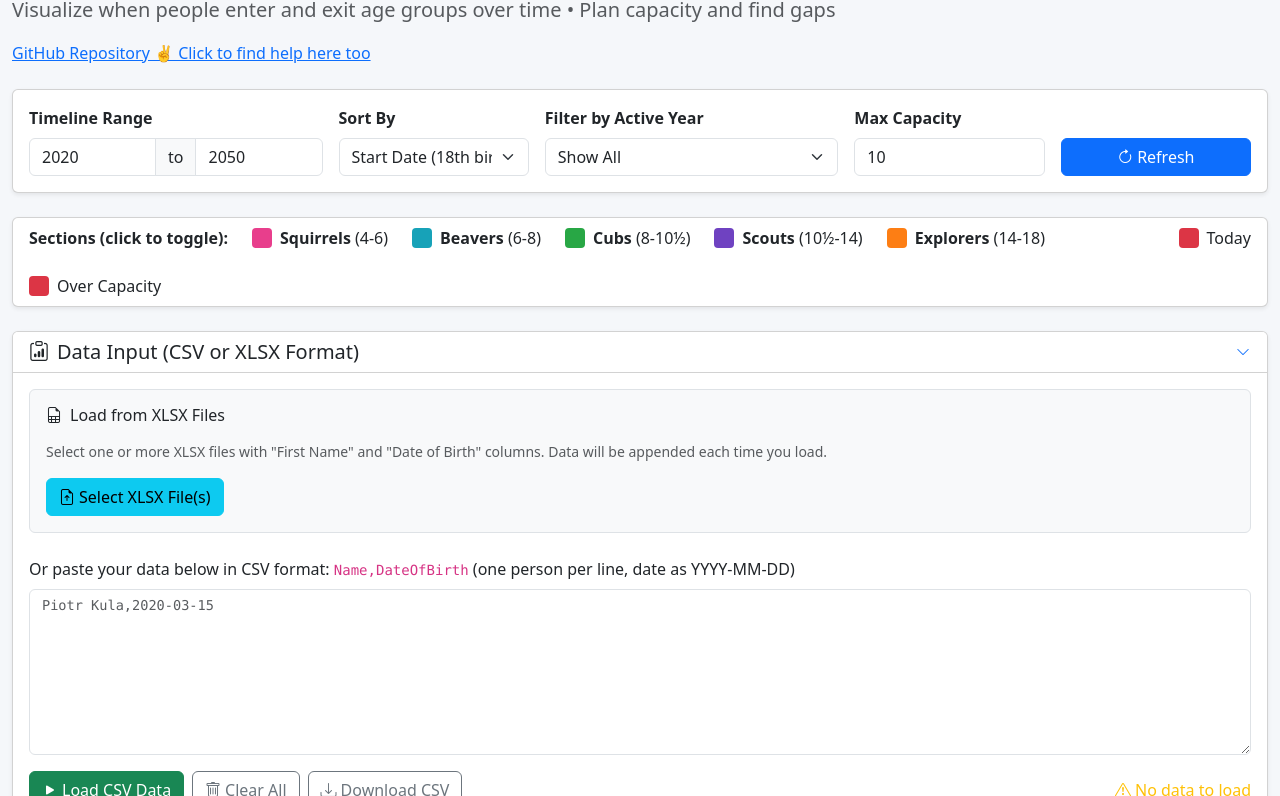
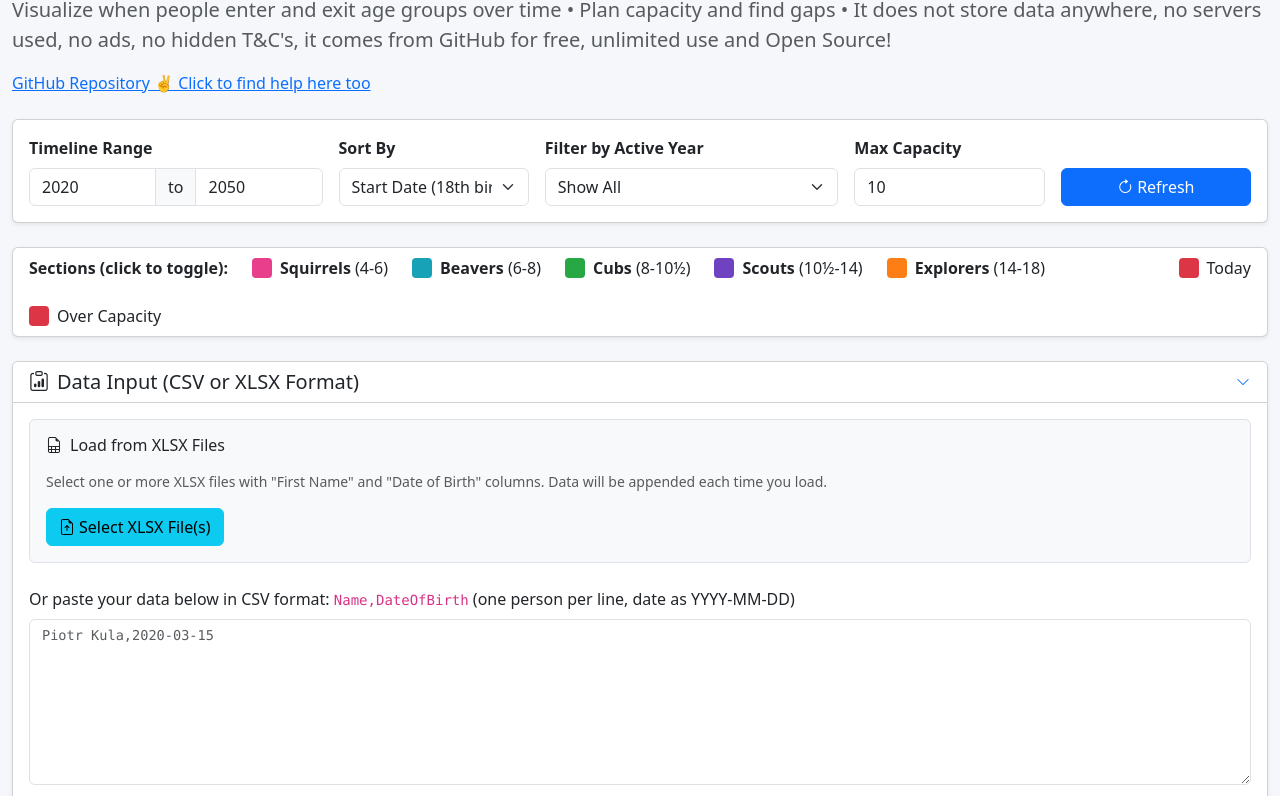
Before and after one commit to p10tyr/gantry, a plain HTML site: page index.html in a window 1280 px wide. Shown: the part 95-891 px from the top of the page. Drawn offline with nearby package versions, Linux system fonts and the light colour scheme.

Commit message:
some extra tag line

```diff
--- a/index.html
+++ b/index.html
@@ -18,7 +18,7 @@
             <h1 class="display-5 fw-bold text-primary">
                 <i class="bi bi-calendar-range me-2"></i>Age Group Timeline Planner
             </h1>
-            <p class="lead text-muted">Visualize when people enter and exit age groups over time • Plan capacity and find gaps</p>
+            <p class="lead text-muted">Visualize when people enter and exit age groups over time • Plan capacity and find gaps • It does not store data anywhere, no servers used, no ads, no hidden T&C's, it comes from GitHub for free, unlimited use and Open Source!</p>
             <p><a href="https://github.com/p10tyr/gantry" target="_blank" rel="noopener noreferrer">GitHub Repository ✌️ Click to find help here too</a></p>
         </header>
 
```
